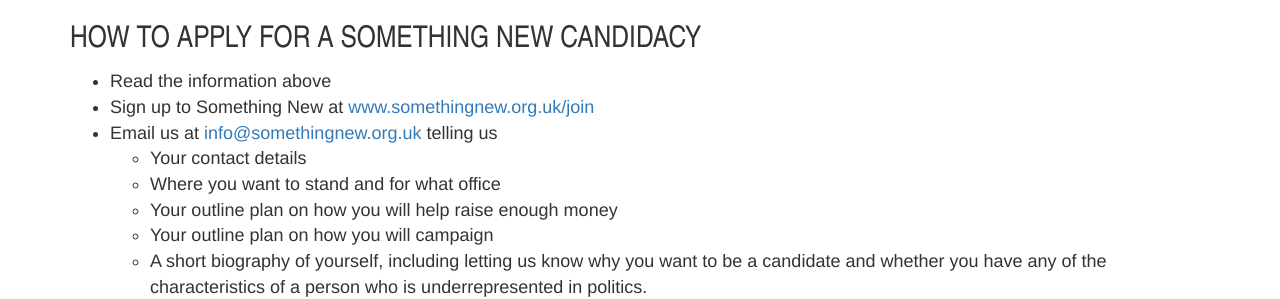
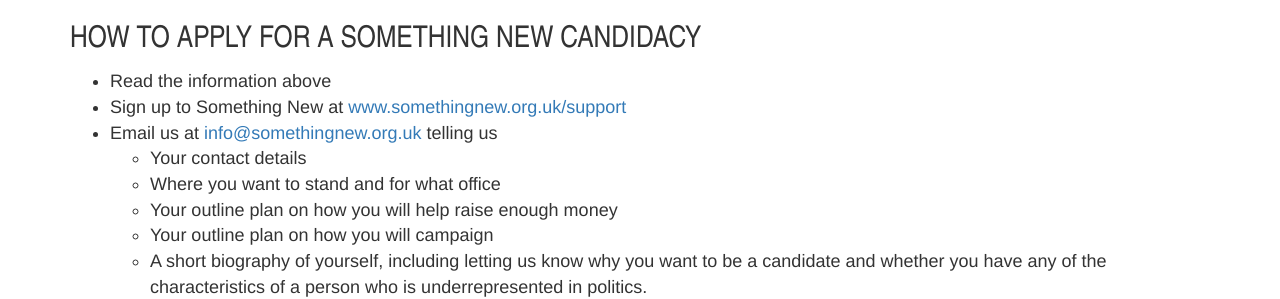
Before and after one commit to SomethingNewUK/somethingnewuk.github.io, a Jekyll site: the page built from standing_for_election.md, in a window 1280 px wide and 900 px high, scrolled down 2989 px. Shown: the part 171-470 px from the top of the window. Built offline with Jekyll 4.4.1, drawn with Linux system fonts in a browser that asks for light colours; nearby versions of some CDN libraries; some web fonts are replaced.

Commit message:
Fix links

```diff
--- a/_includes/navbar.html
+++ b/_includes/navbar.html
@@ -34,9 +34,9 @@
           </ul>
         </li>
         <li class="dropdown">
-          <a href="/about.html" class="dropdown-toggle" data-toggle="dropdown" role="button" aria-haspopup="true" aria-expanded="false">About <span class="caret"></span></a>
+          <a href="/about/" class="dropdown-toggle" data-toggle="dropdown" role="button" aria-haspopup="true" aria-expanded="false">About <span class="caret"></span></a>
           <ul class="dropdown-menu">
-            <li><a href="/about.html">About</a></li>
+            <li><a href="/about/">About</a></li>
             <li><a href="/contact_us.html">Contact Us</a></li>
             <li><a href="/coverage.html">Coverage</a></li>
             <li><a href="/watch_and_listen.html">Watch &amp; Listen</a></li>
--- a/_posts/news/2015-05-11-may-2015-election-results.html
+++ b/_posts/news/2015-05-11-may-2015-election-results.html
@@ -73,5 +73,5 @@
 <p>I think we've got something worth building on here, and that's exactly what we're going to do. There is a desire growing for a new type of democracy, and the challenge for the coming years is to unify that desire into a strong political movement that
   can deliver better results next time and force real change. These results show that Something New has a big contribution to make to that movement, and I hope we can use this as a springboard to a better future for everyone.</p>
 <p>At the same time, there are more elections to fight. Jessie Macneil-Brown will be standing in the Stepney Green council by-election in June, and we are already making plans for the London elections next year.</p>
-<p>Of course, movements are nothing without people, so if you're frustrated at the election result, <a href="/volunteer">join us and help build something positive for the future</a>.</p>
+<p>Of course, movements are nothing without people, so if you're frustrated at the election result, <a href="/support.html">join us and help build something positive for the future</a>.</p>
 <p>Thank you to everyone who supported us, helped us, voted for us, donated to the campaigns, and more. Onwards!</p>
--- a/standing_for_election.md
+++ b/standing_for_election.md
@@ -80,7 +80,7 @@
 ## How to apply for a Something New candidacy
 
 *   Read the information above
-*   Sign up to Something New at [www.somethingnew.org.uk/join](http://www.somethingnew.org.uk/join)
+*   Sign up to Something New at [www.somethingnew.org.uk/support](/support.html)
 *   Email us at [info@somethingnew.org.uk](mailto:info@somethingnew.org.uk) telling us
     *   Your contact details
     *   Where you want to stand and for what office
```
Also changed, not shown: contact_us.md (+1 -1 lines).
